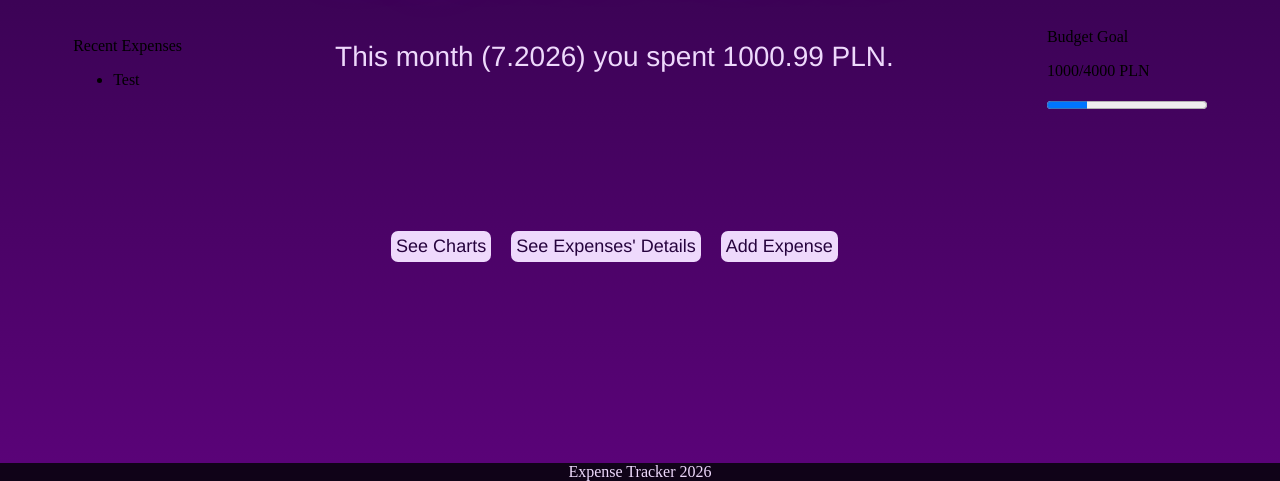
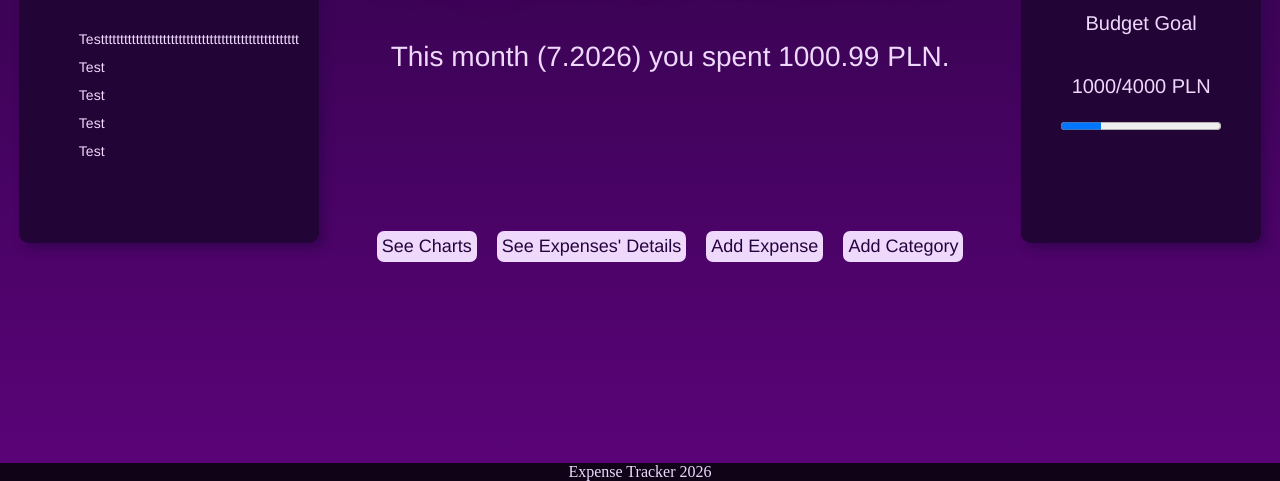
Before and after one commit to MrWlobo/Expense-Tracking-App, a plain HTML site: page ExpenseTrackingAppUI/index.html in a window 1280 px wide. Shown: the part 355-836 px from the top of the page. Drawn offline with Linux system fonts and the light colour scheme.

Commit message:
Added basic CSS to side dashboards

```diff
--- a/ExpenseTrackingAppUI/index.html
+++ b/ExpenseTrackingAppUI/index.html
@@ -11,9 +11,13 @@
     <body>
         <nav>Navigation bar</nav>
         <main class="page-container">
-            <div class="recent-expenses">
+            <div class="side-board">
                 <p class="title">Recent Expenses</p>
-                <ul>
+                <ul id="recent-expenses-list">
+                    <li>Testtttttttttttttttttttttttttttttttttttttttttttttttttt</li>
+                    <li>Test</li>
+                    <li>Test</li>
+                    <li>Test</li>
                     <li>Test</li>
                 </ul>
             </div>
@@ -27,10 +31,11 @@
                     <button class="button">See Charts</button>
                     <button class="button">See Expenses' Details</button>
                     <button class="button">Add Expense</button>
+                    <button class="button">Add Category</button>
                 </div>
             </div>
 
-            <div class="budget-goal">
+            <div class="side-board">
                 <p class="title">Budget Goal</p>
                 <p class="title">1000/4000 PLN</p>
                 <progress value="1000" max="4000"></progress>
--- a/ExpenseTrackingAppUI/script.js
+++ b/ExpenseTrackingAppUI/script.js
@@ -1,3 +1,4 @@
+// HTML Elements
 const mainSummary = document.getElementById(`main-summary`);
 
 let monthlyExpensesTotal = 1000.99;
@@ -6,3 +7,9 @@ let year = now.getFullYear();
 let month = now.getMonth() + 1;
 
 mainSummary.textContent = `This month (${month}.${year}) you spent ${monthlyExpensesTotal} PLN.`
+
+// API Functions
+
+function getTotalByMonth(month, year) {
+    fetch("lo")
+}
--- a/ExpenseTrackingAppUI/style.css
+++ b/ExpenseTrackingAppUI/style.css
@@ -44,21 +44,27 @@ footer {
     text-align: center;
 }
 
-/* .dashboard-grid {
+.side-board {
     display: flex;
-    justify-content: space-around;
-    width: 100%;
-    max-width: 800px;
-    margin: 10px auto;
-} */
-
-/* .recent-expenses {
-    text-align: left;
+    flex-direction: column;
+    align-items: center;
+    justify-content: center;
+    background-color: rgb(35, 4, 54);
+    padding: 20px;
+    border-radius: 10px;
+    min-height: 40vh;
+    max-height: 50vh;
+    min-width: 25vh;
+    max-width: 35vh;
+    box-shadow: 5px 5px 10px rgb(54, 4, 84);
 }
 
-.budget-goal {
-    text-align: right;
-} */
+.title {
+    font-family: 'Franklin Gothic Medium', 'Arial Narrow', Arial, sans-serif;
+    font-size: 20px;
+    color: rgb(238, 217, 252);
+    text-align: center;
+}
 
 .button-group {
     display: flex;
@@ -93,3 +99,16 @@ footer {
     font-size: 28px;
     color: rgb(238, 217, 252);
 }
+
+#recent-expenses-list {
+    display: flex;
+    flex-direction: column;
+    font-family: 'Franklin Gothic Medium', 'Arial Narrow', Arial, sans-serif;
+    font-size: 14px;
+    color: rgb(238, 217, 252);
+    gap: 12px;
+    list-style-type: none;
+    text-align: left;
+    overflow-wrap: break-word;
+    word-break: break-word;
+}
```
